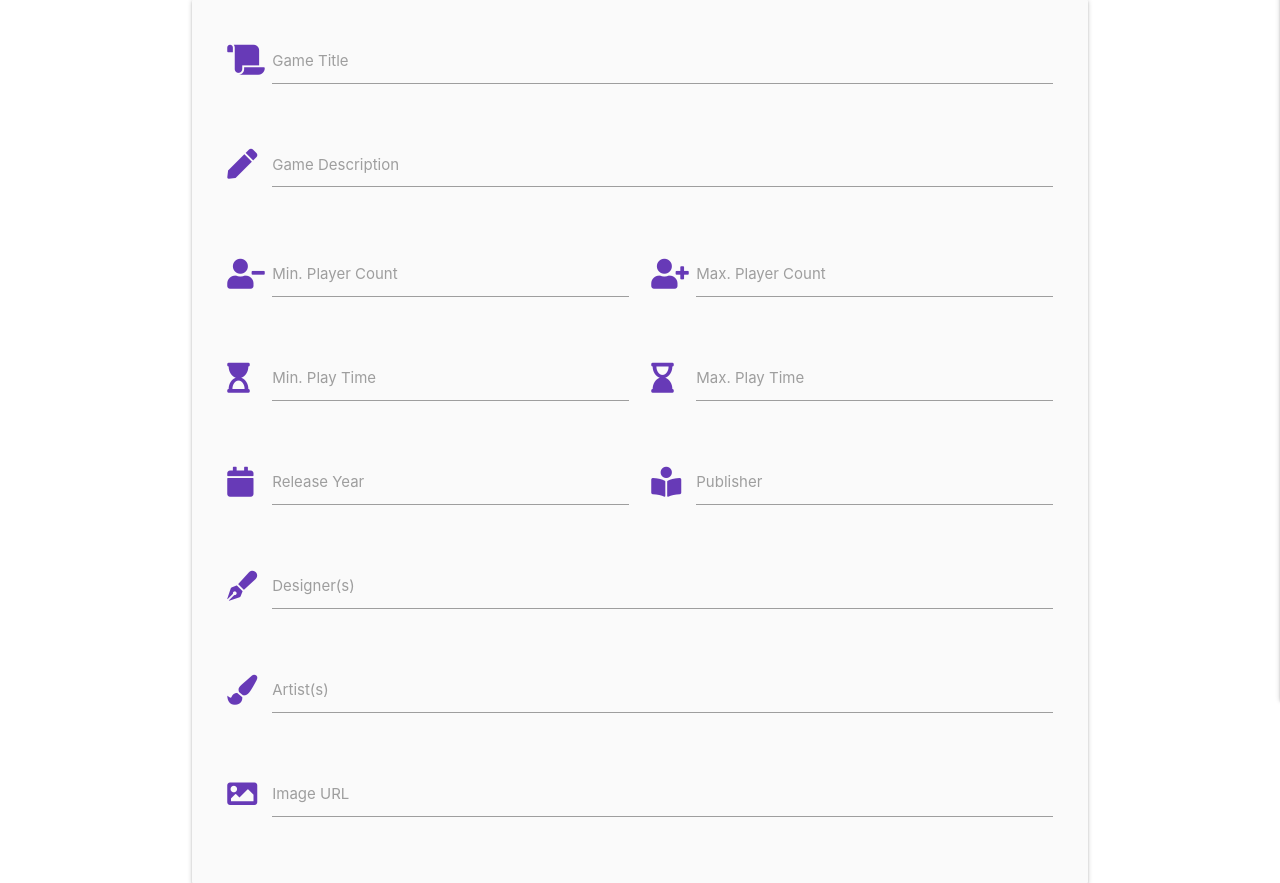
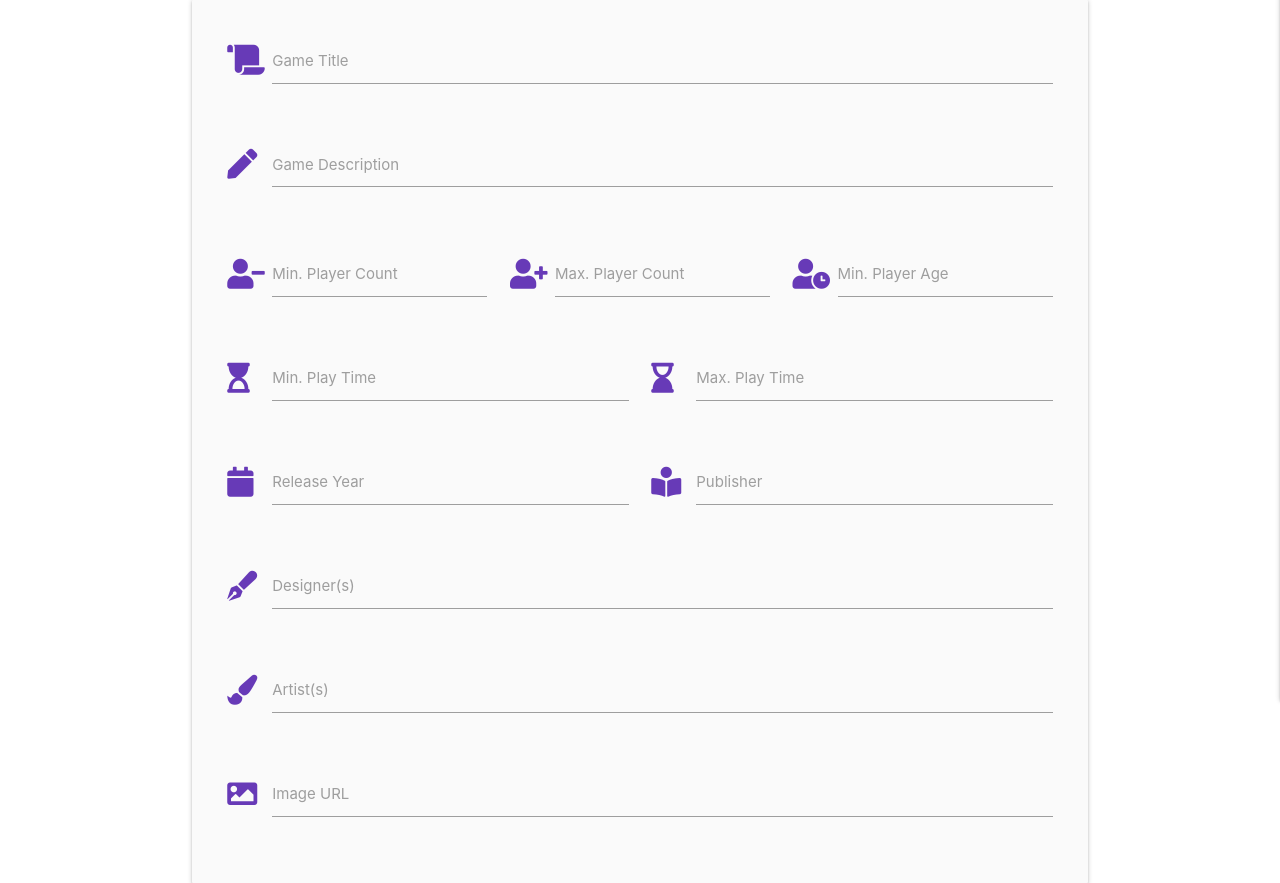
Before and after one commit to NickChapman1988/game-shelf, a Flask app: page /add_game in a window 1280 px wide. Shown: the part 160-1043 px from the top of the page. Run offline with Flask 2, Linux system fonts and the light colour scheme; the visitor is signed in with stand-in values (Sample User, id 1); data that the repository does not hold is empty; some libraries are stand-ins or nearby versions.

Commit message:
Connect 'Add Game' to db

```diff
--- a/app.py
+++ b/app.py
@@ -156,6 +156,40 @@ def delete_review(review_id):
 
 @app.route("/add_game", methods=["GET", "POST"])
 def add_game():
+    if session["user"] == "admin":
+        if request.method == "POST":
+
+            # check if game already exists in db
+            existing_game = mongo.db.catalogue.find_one(
+                {"game_title": request.form.get("game_title").lower()})
+
+            if existing_game:
+                flash("Game already added")
+                return redirect(url_for('profile', username=session['user']))
+
+            game = {
+                "game_title": request.form.get("game_title"),
+                "game_description": request.form.get("game_description"),
+                "min_player_count": request.form.get("min_player_count"),
+                "max_player_count": request.form.get("max_player_count"),
+                "min_play_time": request.form.get("min_play_time"),
+                "max_play_time": request.form.get("max_play_time"),
+                "min_player_age": request.form.get("min_player_age"),
+                "release_year": request.form.get("release_year"),
+                "designer": request.form.get("designer"),
+                "artist": request.form.get("artist"),
+                "publisher": request.form.get("publisher"),
+                "image_url": request.form.get("image_url")
+            }
+
+            mongo.db.catalogue.insert_one(game)
+            flash("Game Added")
+            return redirect(url_for('profile', username=session['user']))
+
+    else:
+        flash("Sorry, you don't have permission to access this page")
+        return redirect(url_for('catalogue'))
+
     titles = list(mongo.db.catalogue.find().sort("game_title", 1))
     return render_template("add_game.html", titles=titles)
 
--- a/templates/add_game.html
+++ b/templates/add_game.html
@@ -25,15 +25,20 @@
             </div>
             <!-- Player Counts -->
             <div class="row">
-                <div class="input-field col s6">
+                <div class="input-field col s4">
                     <i class="fas fa-user-minus prefix deep-purple-text"></i>
                     <input id="min_player_count" name="min_player_count" class="validate" required></input>
                     <label for="min_player_count">Min. Player Count</label>
                 </div>
-                <div class="input-field col s6">
+                <div class="input-field col s4">
                     <i class="fas fa-user-plus prefix deep-purple-text"></i>
                     <input id="max_player_count" name="max_player_count" class="validate" required></input>
                     <label for="max_player_count">Max. Player Count</label>
+                </div>
+                <div class="input-field col s4">
+                    <i class="fas fa-user-clock prefix deep-purple-text"></i>
+                    <input id="min_player_age" name="min_player_age" class="validate" required></input>
+                    <label for="min_player_age">Min. Player Age</label>
                 </div>
             </div>
             <!-- Play Time -->
```
